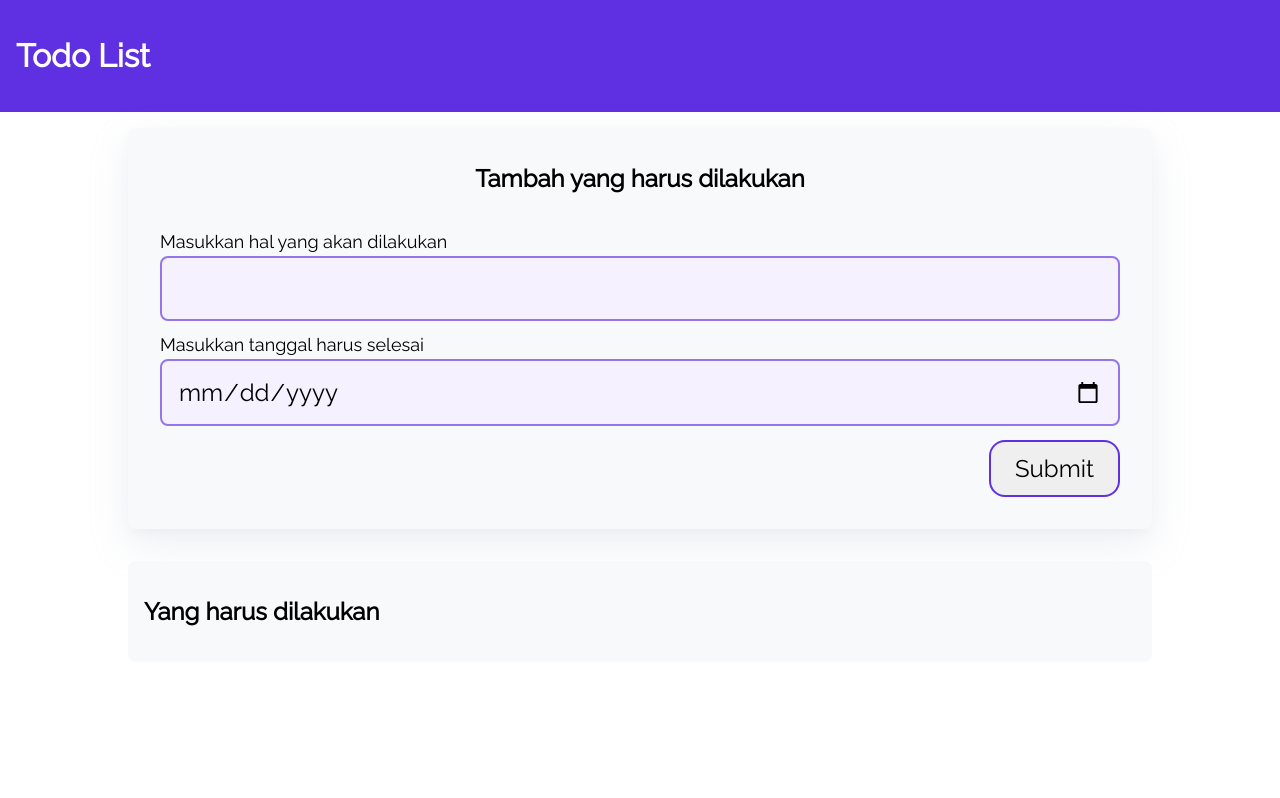
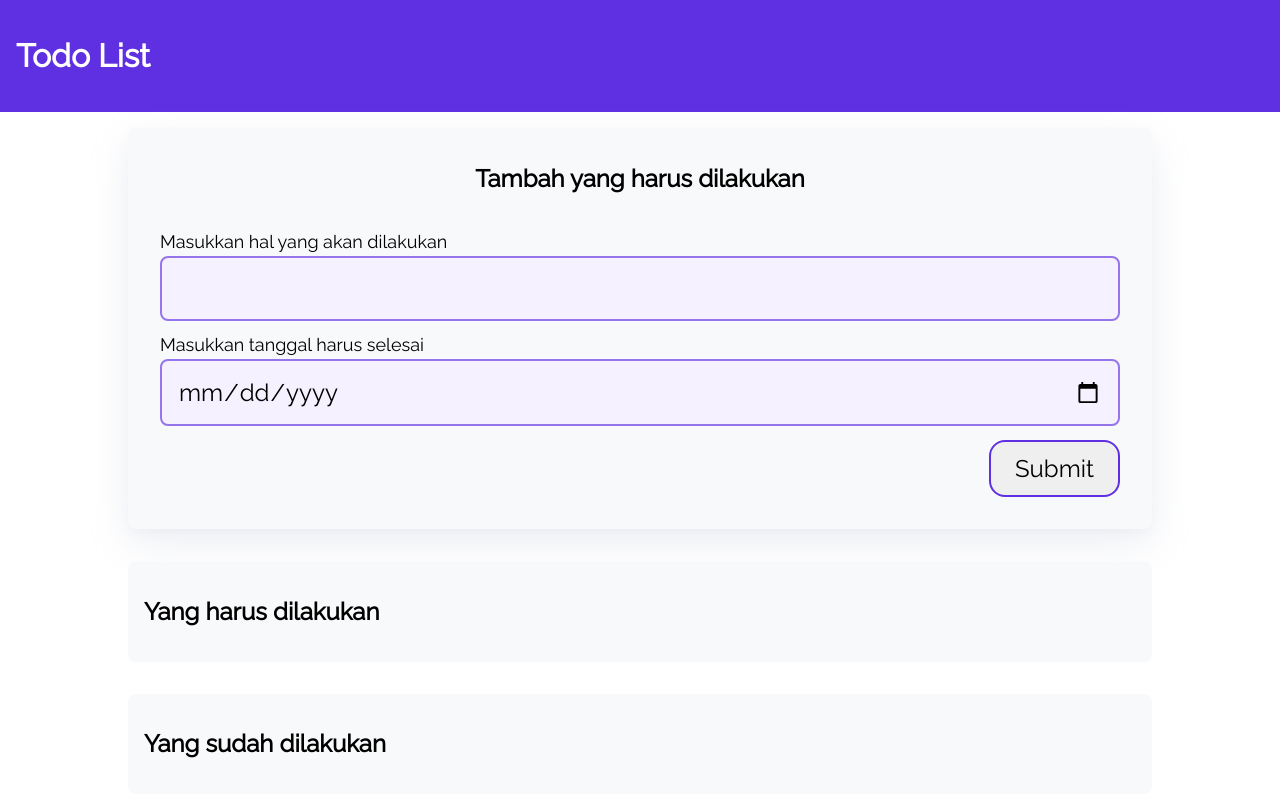
Before and after one commit to brilyanilhamsadewo/todoProject, a plain HTML site: page index.html in a window 1280 px wide. Drawn offline with Linux system fonts and the light colour scheme.

Commit message:
chore(index.html): add container for completed todos to improve organization and readability

```diff
--- a/index.html
+++ b/index.html
@@ -39,6 +39,11 @@
         <h2 class="container-header">Yang harus dilakukan</h2>
         <div class="list-item" id="todos"></div>
       </div>
+
+      <div class="container">
+        <h2 class="container-header">Yang sudah dilakukan</h2>
+        <div class="list-item" id="completed-todos"></div>
+      </div>
     </div>
   </body>
 
```
